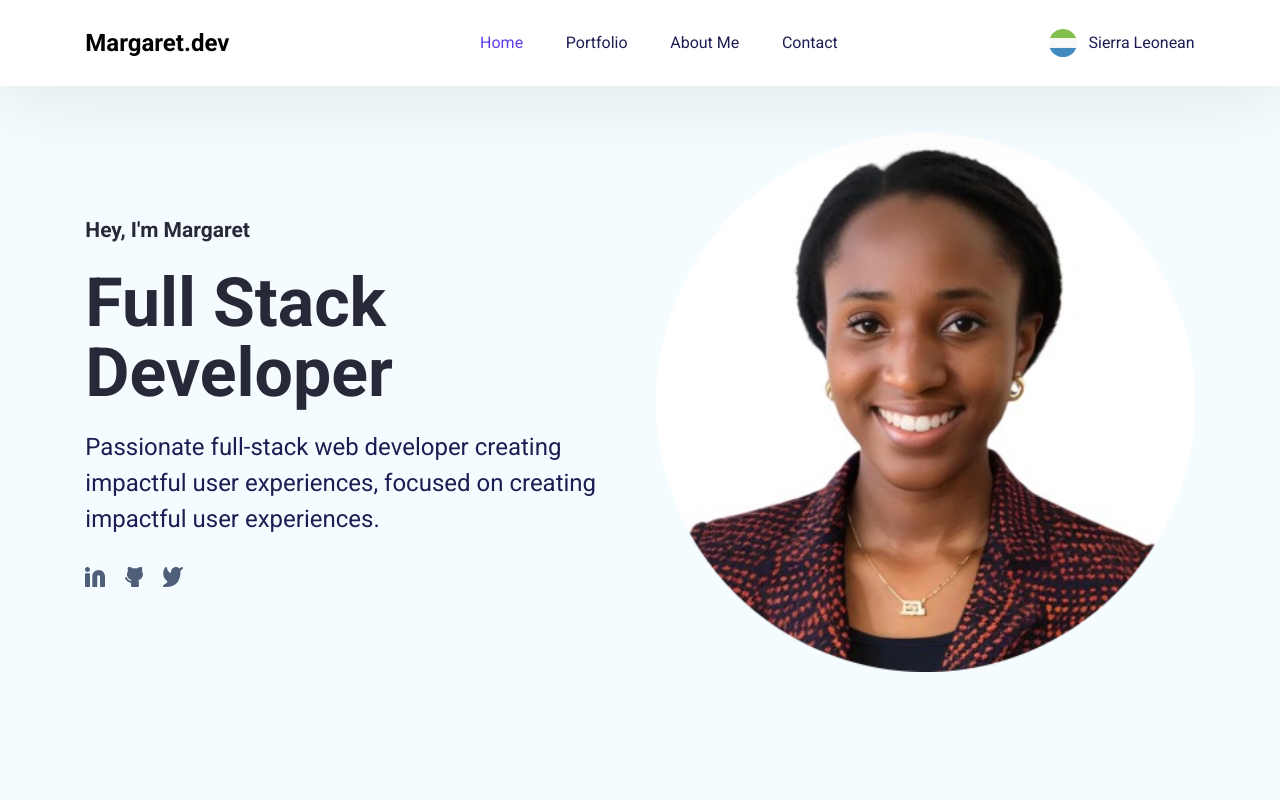
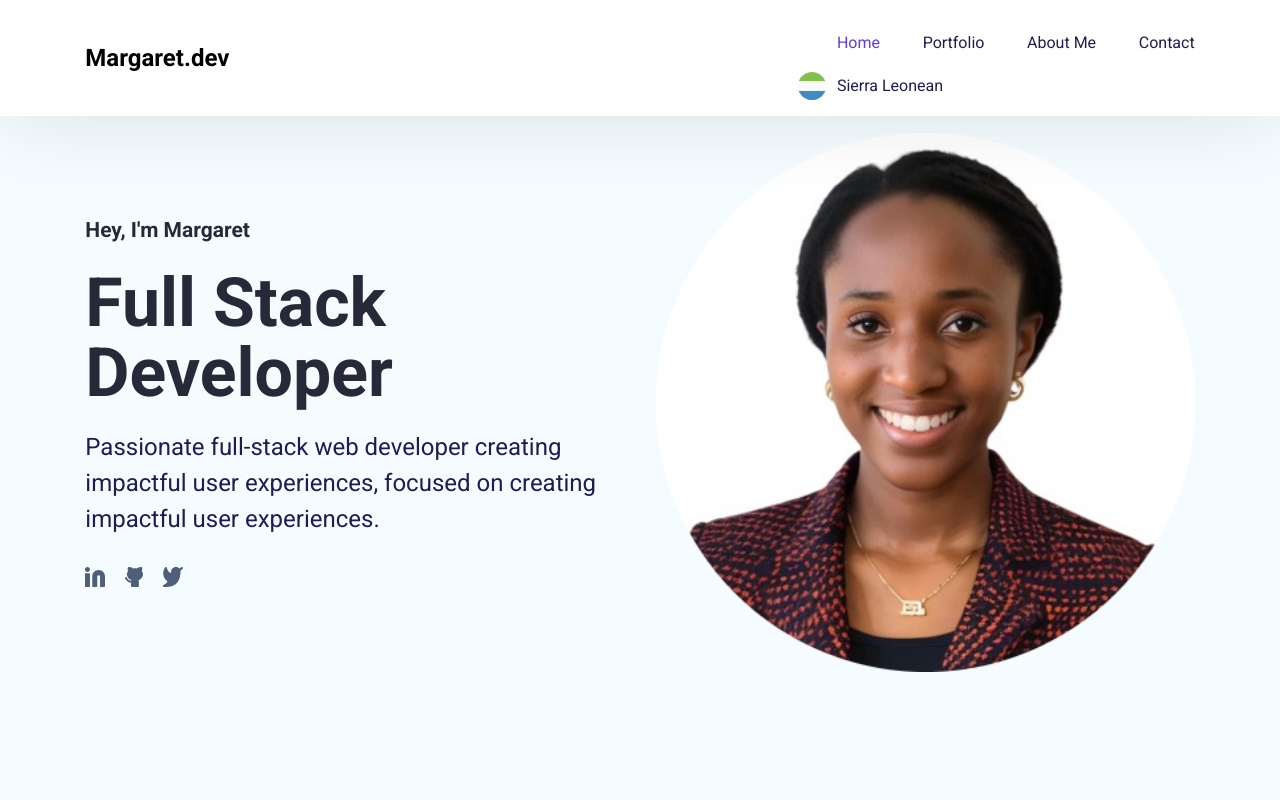
Before and after one commit to MargaretTechworld/My-Portfolio, a React (Create React App) app: page / in a window 1280 px wide. Shown: the top 800 px of the page. Built offline with nearby package versions, Linux system fonts and the light colour scheme.

Commit message:
Update Nav

```diff
--- a/src/Pages/Home/Navbar.jsx
+++ b/src/Pages/Home/Navbar.jsx
@@ -115,8 +115,7 @@ const Navbar = () => {
 
           </li>
         </ul>
-      </div>
-      <Link
+        <Link
               onClick={closeMenu}
               activeClass="navbar--active-content"
               spy
@@ -133,6 +132,7 @@ const Navbar = () => {
                 Sierra Leonean
               </div>
             </Link>
+      </div>
     </nav>
   );
 };
```
